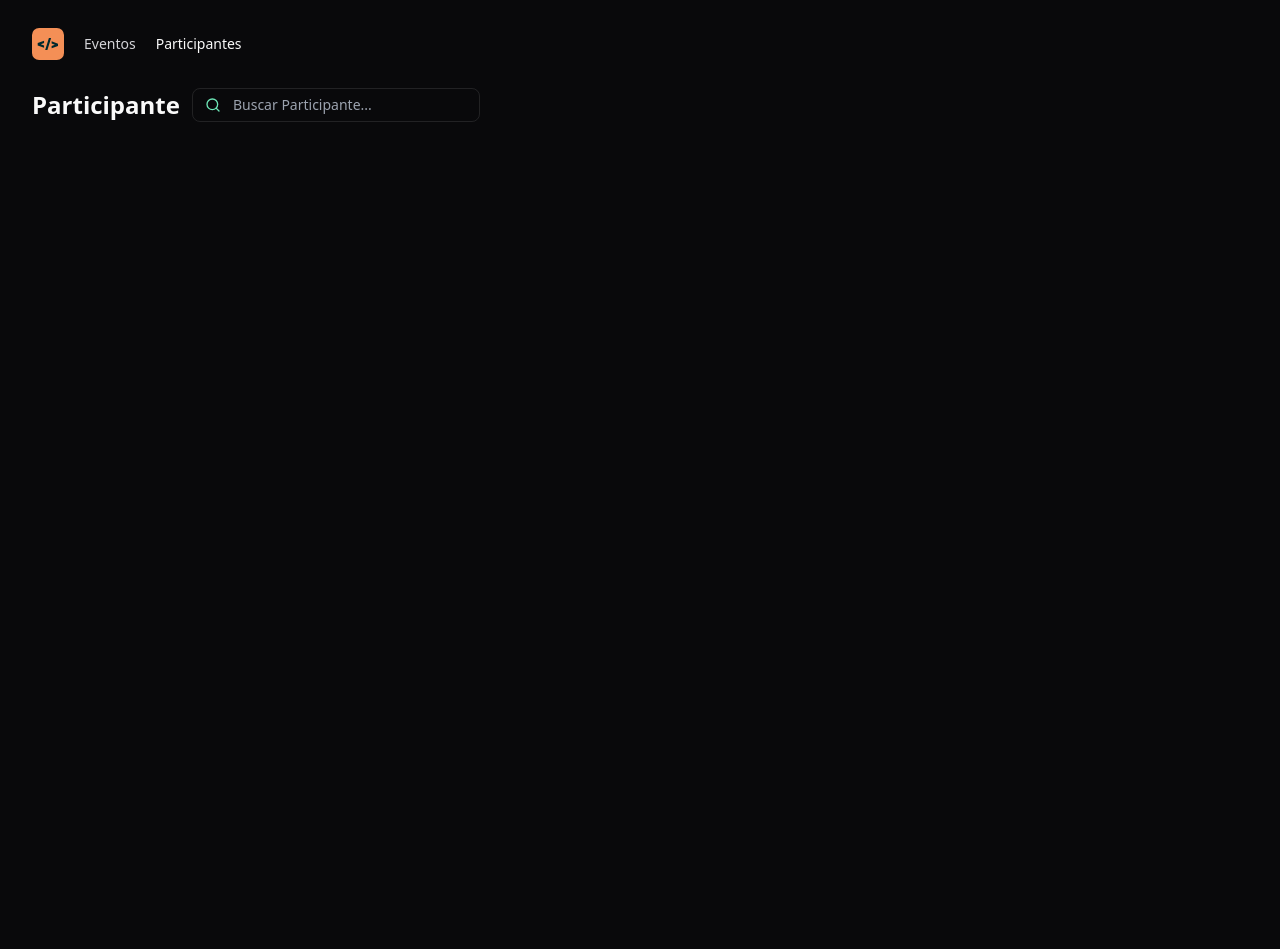
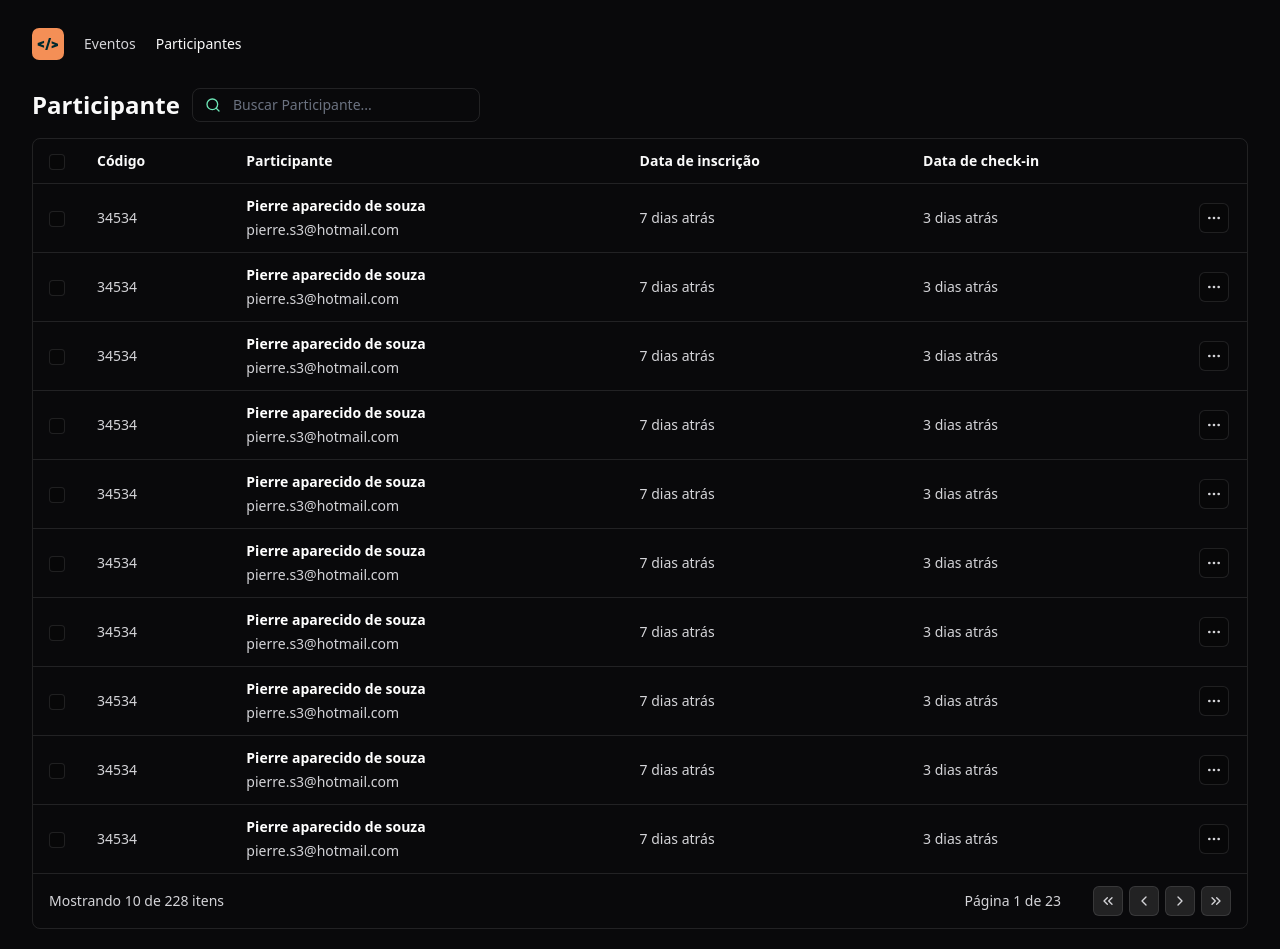
Before and after one commit to pierresouza/NLW-Unite, a React (Vite) app: page / in a window 1280 px wide. Before the commit the page ends 800 px from the top, so only its background shows below. Built offline with nearby package versions, Linux system fonts and the light colour scheme.

Commit message:
:tada: Feat: create and organize interface & add plugin tailwind forms

```diff
--- a/package.json
+++ b/package.json
@@ -6,7 +6,6 @@
   "scripts": {
     "dev": "vite",
     "build": "tsc && vite build",
-    "lint": "eslint . --ext ts,tsx --report-unused-disable-directives --max-warnings 0",
     "preview": "vite preview"
   },
   "dependencies": {
@@ -15,15 +14,13 @@
     "react-dom": "^18.2.0"
   },
   "devDependencies": {
+    "@tailwindcss/forms": "^0.5.7",
     "@types/react": "^18.2.66",
     "@types/react-dom": "^18.2.22",
     "@typescript-eslint/eslint-plugin": "^7.2.0",
     "@typescript-eslint/parser": "^7.2.0",
     "@vitejs/plugin-react": "^4.2.1",
     "autoprefixer": "^10.4.19",
-    "eslint": "^8.57.0",
-    "eslint-plugin-react-hooks": "^4.6.0",
-    "eslint-plugin-react-refresh": "^0.4.6",
     "postcss": "^8.4.38",
     "tailwindcss": "^3.4.3",
     "typescript": "^5.2.2",
--- a/src/Components/attendee-list.tsx
+++ b/src/Components/attendee-list.tsx
@@ -1,12 +1,82 @@
-import { Search } from "lucide-react";
+import { Search, MoreHorizontal, ChevronsLeft, ChevronsRight, ChevronLeft, ChevronRight } from "lucide-react";
 
 export function Attendee() {
   return (
-    <div className="flex gap-3 items-center ">
-      <h1 className="text-2xl font-bold ">Participante</h1>
-      <div className="flex items-center px-3 w-72 py-1.5 border border-white/10 bg-transparent rounded-lg text-sm gap-3">
-        <Search className="size-4 text-emerald-300" />
-        <input className="bg-transparent flex-1 outline-none" placeholder="Buscar Participante..." />
+    <div className="flex flex-col gap-4">
+      <div className="flex gap-3 items-center ">
+        <h1 className="text-2xl font-bold ">Participante</h1>
+        <div className="flex items-center px-3 w-72 py-1.5 border border-white/10 bg-transparent rounded-lg text-sm gap-3">
+          <Search className="size-4 text-emerald-300" />
+          <input className="bg-transparent flex-1 outline-none h-auto border-0 p-0 text-sm" placeholder="Buscar Participante..." />
+        </div>
+      </div>
+      <div className="border border-white/10 rounded-lg">
+        <table className="w-full ">
+          <thead>
+            <tr className="border-b border-white/10">
+              <th style={{ width: 48 }} className="py-3 px-4 text-sm font-semibold text-left">
+                <input className="size-4 bg-black/20 rounded border-white/10 " type="checkbox" />
+              </th>
+              <th className="py-3 px-4 text-sm font-semibold text-left">Código</th>
+              <th className="py-3 px-4 text-sm font-semibold text-left">Participante</th>
+              <th className="py-3 px-4 text-sm font-semibold text-left">Data de inscrição</th>
+              <th className="py-3 px-4 text-sm font-semibold text-left">Data de check-in</th>
+              <th style={{ width: 64 }} className="py-3 px-4 text-sm font-semibold text-left"></th>
+            </tr>
+          </thead>
+          <tbody>
+            {Array.from({ length: 10 }).map((_, i) => {
+              return (
+                <tr key={i} className="border-b border-white/10 hover:bg-white/5">
+                  <td className="py-3 px-4 text-sm text-zinc-300">
+                    <input className="size-4 bg-black/20 rounded border-white/10 " type="checkbox" />
+                  </td>
+                  <td className="py-3 px-4 text-sm text-zinc-300">34534</td>
+                  <td className="py-3 px-4 text-sm text-zinc-300">
+                    <div className="flex flex-col gap-1">
+                      <span className="font-semibold text-white">Pierre aparecido de souza</span>
+                      <span>pierre.s3@hotmail.com</span>
+                    </div>
+                  </td>
+                  <td className="py-3 px-4 text-sm text-zinc-300">7 dias atrás</td>
+                  <td className="py-3 px-4 text-sm text-zinc-300">3 dias atrás</td>
+                  <td className="py-3 px-4 text-sm text-zinc-300">
+                    <button className="bg-black/20 border border-white/10 rounded-md p-1.5">
+                      <MoreHorizontal className="size-4" />
+                    </button>
+                  </td>
+                </tr>
+              );
+            })}
+          </tbody>
+          <tfoot>
+            <tr>
+              <td className="py-3 px-4 text-sm text-zinc-300" colSpan={3}>
+                Mostrando 10 de 228 itens
+              </td>
+              <td className="py-3 px-4 text-sm text-zinc-300 text-right" colSpan={3}>
+                <div className="inline-flex items-center gap-8 ">
+                  <span>Página 1 de 23</span>
+
+                  <div className="flex gap-1.5">
+                    <button className="bg-white/10 border border-white/10 rounded-md p-1.5">
+                      <ChevronsLeft className="size-4" />
+                    </button>
+                    <button className="bg-white/10 border border-white/10 rounded-md p-1.5">
+                      <ChevronLeft className="size-4" />
+                    </button>
+                    <button className="bg-white/10 border border-white/10 rounded-md p-1.5">
+                      <ChevronRight className="size-4" />
+                    </button>
+                    <button className="bg-white/10 border border-white/10 rounded-md p-1.5">
+                      <ChevronsRight className="size-4" />
+                    </button>
+                  </div>
+                </div>
+              </td>
+            </tr>
+          </tfoot>
+        </table>
       </div>
     </div>
   );
--- a/tailwind.config.js
+++ b/tailwind.config.js
@@ -4,5 +4,5 @@ export default {
   theme: {
     extend: {},
   },
-  plugins: [],
+  plugins: [require("@tailwindcss/forms")],
 };
```
Also changed, not shown: 1 other file (tests, documents, lock files or other folders).
